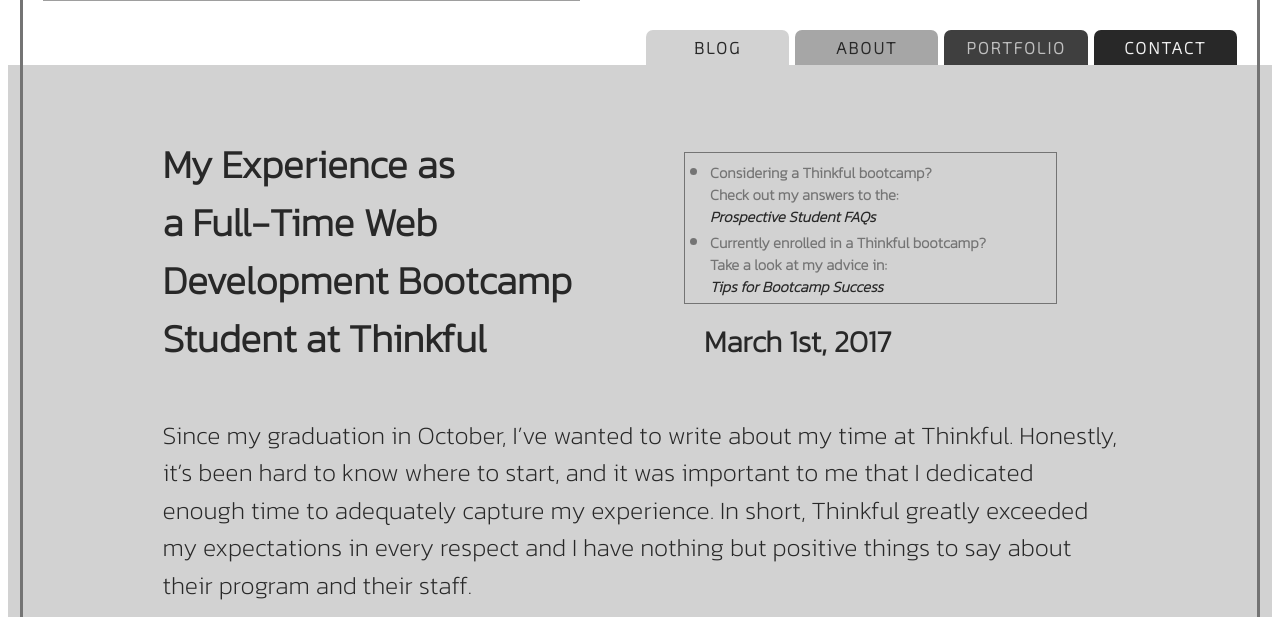
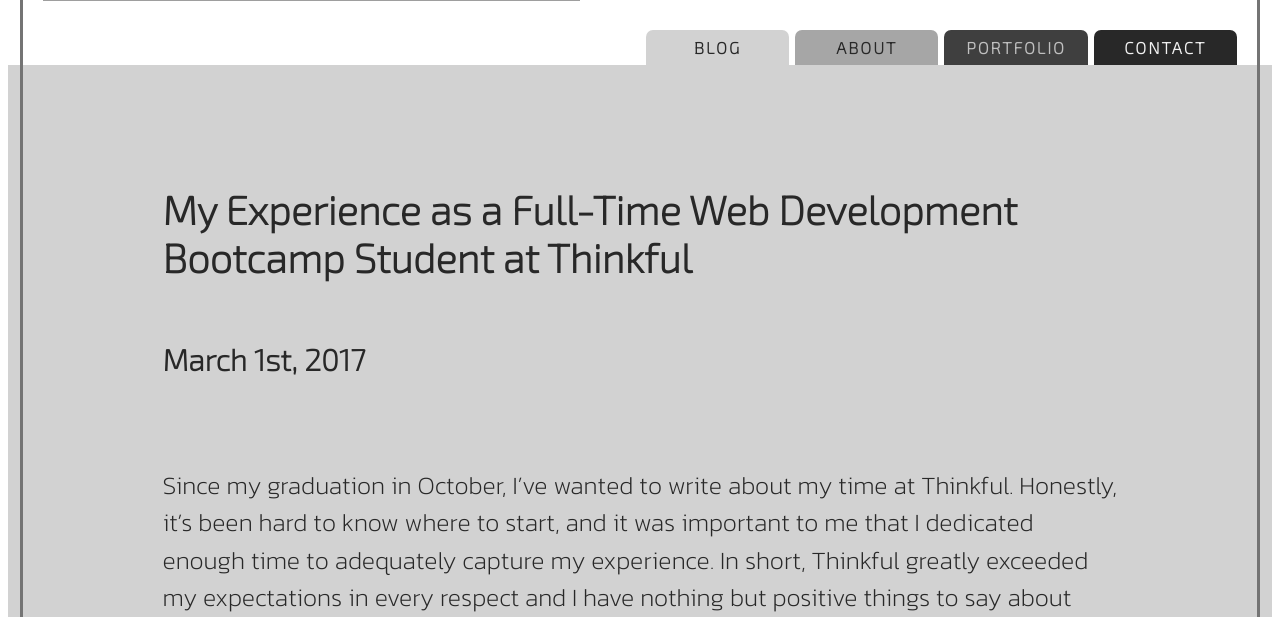
Before and after one commit to jbenjaminy/portfolio-v2, a PHP site: page / in a window 1280 px wide. Shown: the part 445-1062 px from the top of the page. Run offline with PHP 8.4, Linux system fonts and the light colour scheme; some libraries are stand-ins or nearby versions; grey boxes are pictures that could not be loaded.

Commit message:
adds styling changes

```diff
--- a/home.html
+++ b/home.html
@@ -65,7 +65,7 @@
 					<div class='blog page'>
 						<div class='content'>
 							<div class='blog-header'>
-								<div class='col-1'>
+								<!-- <div class='col-1'>
 									<h3 class='blog-title'>
 										My Experience as
 										<br/>
@@ -75,8 +75,8 @@
 										<br />
 										Student at Thinkful
 									</h3>
-								</div>
-								<div class='col-2'>
+								</div> -->
+								<!-- <div class='col-2'>
 									<ul class='blog-page-jumps'>
 										<li class='page-jump'>
 											<h5>
@@ -97,11 +97,16 @@
 												<a href='#current'class='page-jump-a'>Tips for Bootcamp Success</a>
 											</h5>
 										</li>
-									</ul>
+									</ul> -->
+									<h3 class='blog-title'>
+										My Experience as
+										a Full-Time Web
+										Development Bootcamp
+										Student at Thinkful
+									</h3>
 									<h4 class='blog-date'>
 										March 1st, 2017
 									</h4>
-								</div>
 							</div>
 
 							<p class='blog-copy'>
--- a/styles.css
+++ b/styles.css
@@ -209,12 +209,27 @@
     background-color: #d2d2d2;
 }
 
+/*.blog-title, .blog-date {
+    margin: 0 auto;
+    /*font-family: 'Exo 2';
+}*/
 .blog-title, .blog-date {
-    margin: 0 auto;
-    /*font-family: 'Exo 2';*/
+    width: 90%;
+    font-family: 'Exo 2';
 }
 
 .blog-date {
+    font-size: 30px;
+    padding-top: 20px;
+}
+
+.blog-title {
+    margin-top: 0;
+    padding-top: 50px;
+    font-size: 40px;
+}
+
+/*.blog-date {
     font-size: 30px;
     padding-top: 15px;
     padding-left: 20px;
@@ -223,7 +238,7 @@
 .blog-title {
     margin-top: 0;
     font-size: 39px;
-}
+}*/
 
 .blog-copy {
     padding-top: 50px;
```
